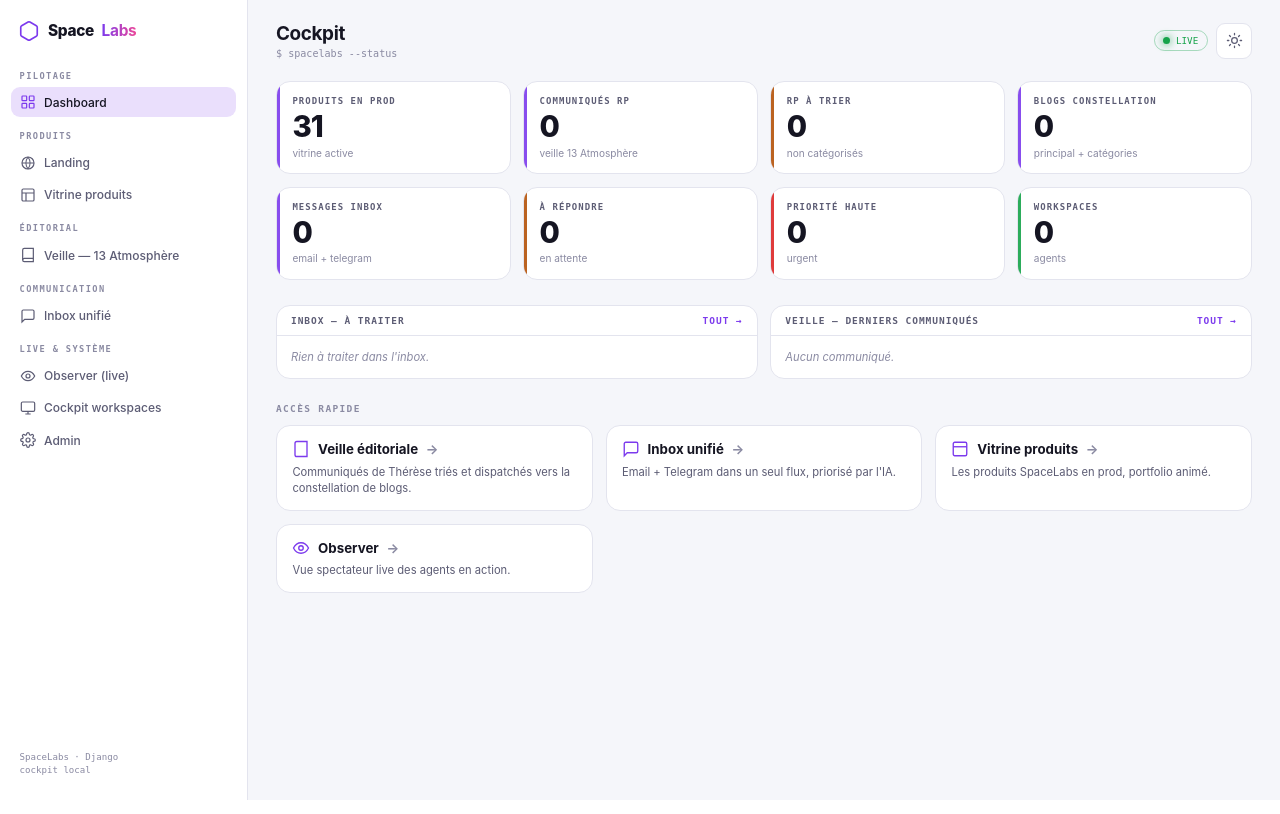
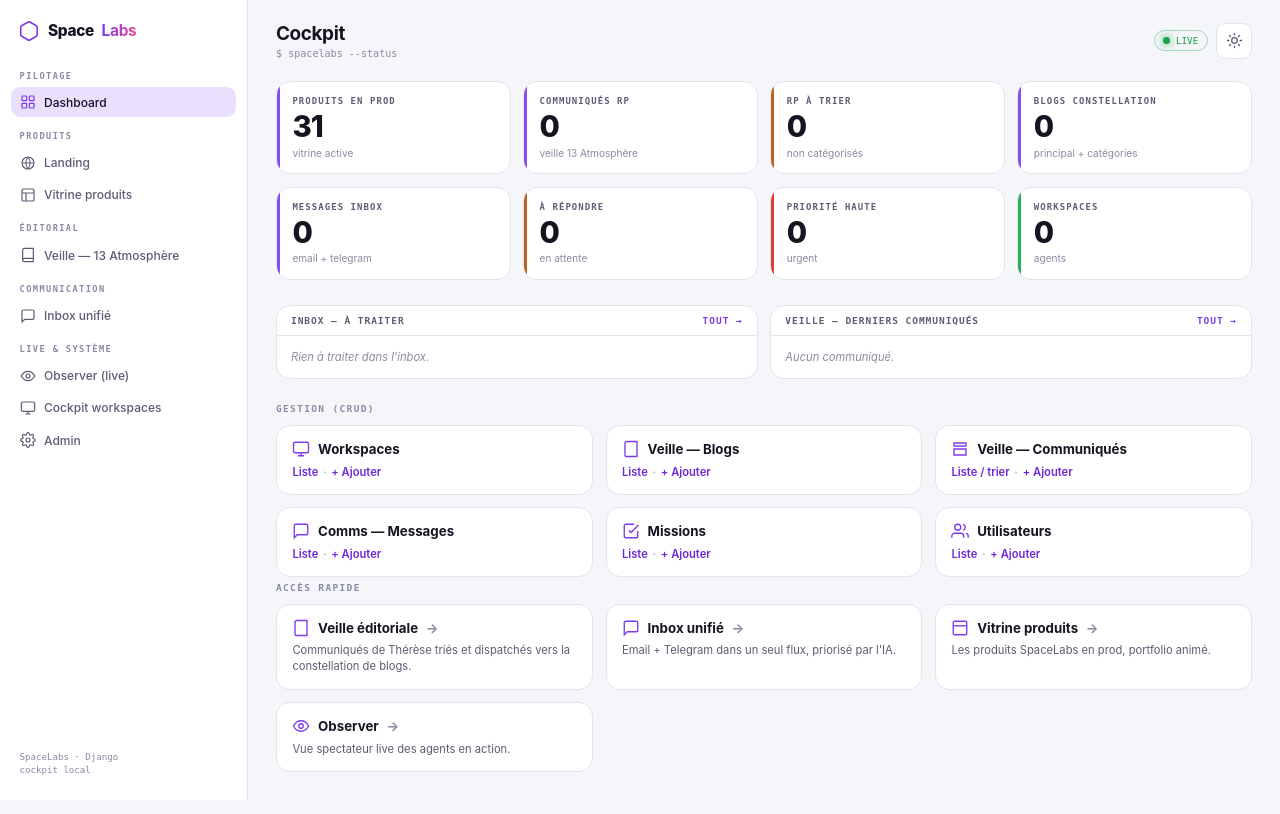
Before and after one commit to noesis-software-technologies/spacelabs, a Django app: page /dashboard/ in a window 1280 px wide. Run offline with Django 5.2, Linux system fonts and the light colour scheme; data that the repository does not hold is empty.

Commit message:
feat(dashboard): section Gestion (CRUD) — liens liste/ajouter par entité (admin)
Workspaces, Veille (blogs + communiqués), Comms messages, Missions, Utilisateurs :
CRUD complet accessible depuis le dashboard. pilote confirmé superuser.

Co-Authored-By: Claude Opus 4.8 <noreply@anthropic.com>

```diff
--- a/templates/dashboard/index.html
+++ b/templates/dashboard/index.html
@@ -92,6 +92,11 @@
     .wg-row .tag{font:.58rem var(--mono);color:var(--accent-ink);border:1px solid color-mix(in srgb,var(--accent) 35%,transparent);
       border-radius:999px;padding:.08rem .45rem;flex-shrink:0;text-transform:uppercase}
     .wg-empty{padding:1rem;color:var(--faint);font-style:italic;font-size:.8rem}
+
+    /* ── CRUD ── */
+    .crud .cd a{color:var(--accent-ink);text-decoration:none;font-weight:600}
+    .crud .cd a:hover{text-decoration:underline}
+    .crud .cd .sep{color:var(--faint);margin:0 .35rem}
     @media(max-width:720px){body{grid-template-columns:1fr}.sb{position:fixed;z-index:50;transform:translateX(-100%)}}
   </style>
 </head>
@@ -172,6 +177,22 @@
       </section>
     </div>
 
+    <div class="h2">Gestion (CRUD)</div>
+    <div class="cards crud">
+      <div class="card"><div class="ct"><svg viewBox="0 0 24 24" fill="none" stroke="currentColor" stroke-width="1.8"><rect x="2" y="3" width="20" height="14" rx="2"/><path d="M8 21h8M12 17v4"/></svg>Workspaces</div>
+        <div class="cd"><a href="/django-admin/workspaces/workspace/">Liste</a><span class="sep">·</span><a href="/django-admin/workspaces/workspace/add/">+ Ajouter</a></div></div>
+      <div class="card"><div class="ct"><svg viewBox="0 0 24 24" fill="none" stroke="currentColor" stroke-width="1.8"><path d="M6.5 2H20v20H6.5A2.5 2.5 0 0 1 4 19.5v-15A2.5 2.5 0 0 1 6.5 2z"/></svg>Veille — Blogs</div>
+        <div class="cd"><a href="/django-admin/veille/blog/">Liste</a><span class="sep">·</span><a href="/django-admin/veille/blog/add/">+ Ajouter</a></div></div>
+      <div class="card"><div class="ct"><svg viewBox="0 0 24 24" fill="none" stroke="currentColor" stroke-width="1.8"><path d="M4 4h16v4H4zM4 12h16v8H4z"/></svg>Veille — Communiqués</div>
+        <div class="cd"><a href="/django-admin/veille/pressitem/">Liste / trier</a><span class="sep">·</span><a href="/django-admin/veille/pressitem/add/">+ Ajouter</a></div></div>
+      <div class="card"><div class="ct"><svg viewBox="0 0 24 24" fill="none" stroke="currentColor" stroke-width="1.8"><path d="M21 15a2 2 0 0 1-2 2H7l-4 4V5a2 2 0 0 1 2-2h14a2 2 0 0 1 2 2z"/></svg>Comms — Messages</div>
+        <div class="cd"><a href="/django-admin/comms/message/">Liste</a><span class="sep">·</span><a href="/django-admin/comms/message/add/">+ Ajouter</a></div></div>
+      <div class="card"><div class="ct"><svg viewBox="0 0 24 24" fill="none" stroke="currentColor" stroke-width="1.8"><path d="M9 11l3 3L22 4"/><path d="M21 12v7a2 2 0 0 1-2 2H5a2 2 0 0 1-2-2V5a2 2 0 0 1 2-2h11"/></svg>Missions</div>
+        <div class="cd"><a href="/django-admin/tasker/mission/">Liste</a><span class="sep">·</span><a href="/django-admin/tasker/mission/add/">+ Ajouter</a></div></div>
+      <div class="card"><div class="ct"><svg viewBox="0 0 24 24" fill="none" stroke="currentColor" stroke-width="1.8"><path d="M17 21v-2a4 4 0 0 0-4-4H5a4 4 0 0 0-4 4v2"/><circle cx="9" cy="7" r="4"/><path d="M23 21v-2a4 4 0 0 0-3-3.87M16 3.13a4 4 0 0 1 0 7.75"/></svg>Utilisateurs</div>
+        <div class="cd"><a href="/django-admin/comptes/user/">Liste</a><span class="sep">·</span><a href="/django-admin/comptes/user/add/">+ Ajouter</a></div></div>
+    </div>
+
     <div class="h2">Accès rapide</div>
     <div class="cards">
       <a class="card" href="/veille/"><div class="ct"><svg viewBox="0 0 24 24" fill="none" stroke="currentColor" stroke-width="1.8"><path d="M6.5 2H20v20H6.5A2.5 2.5 0 0 1 4 19.5v-15A2.5 2.5 0 0 1 6.5 2z"/></svg>Veille éditoriale <span class="arrow">→</span></div><div class="cd">Communiqués de Thérèse triés et dispatchés vers la constellation de blogs.</div></a>
```
